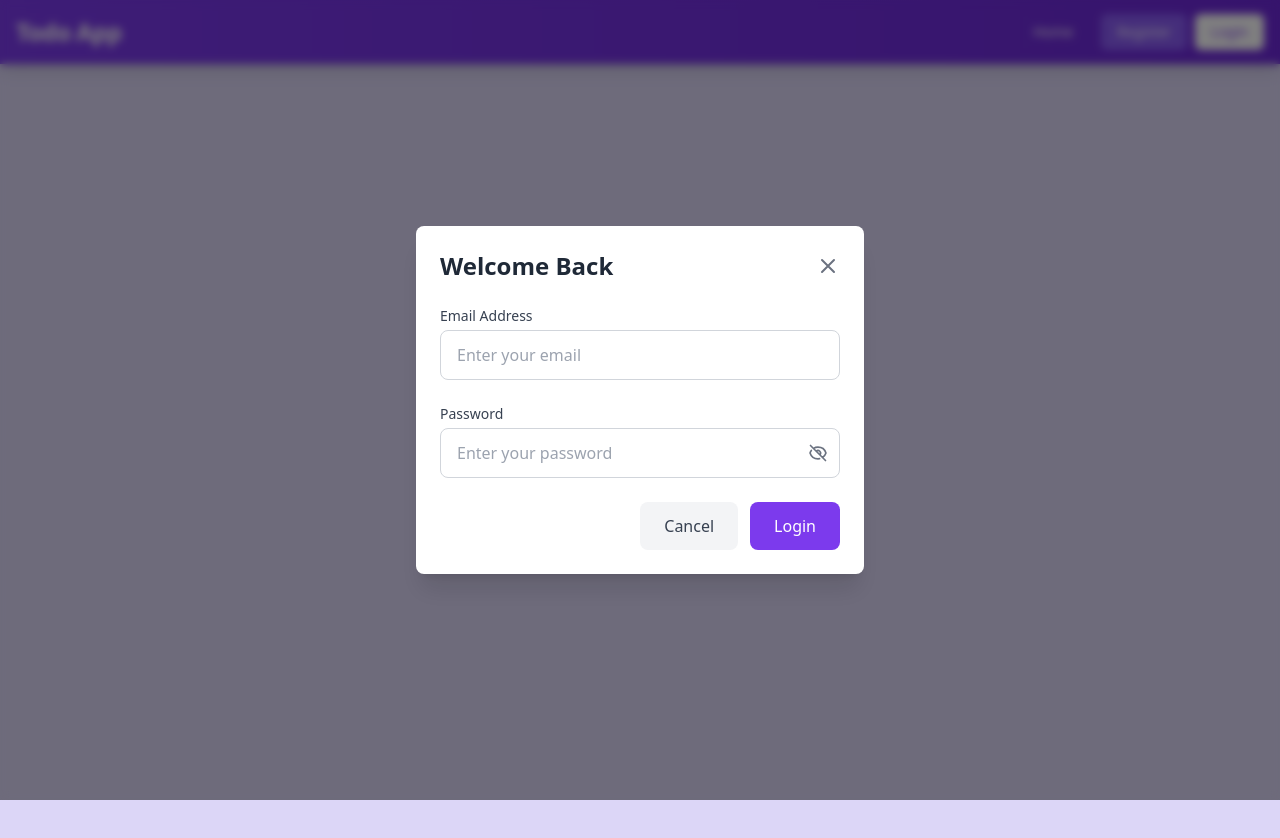
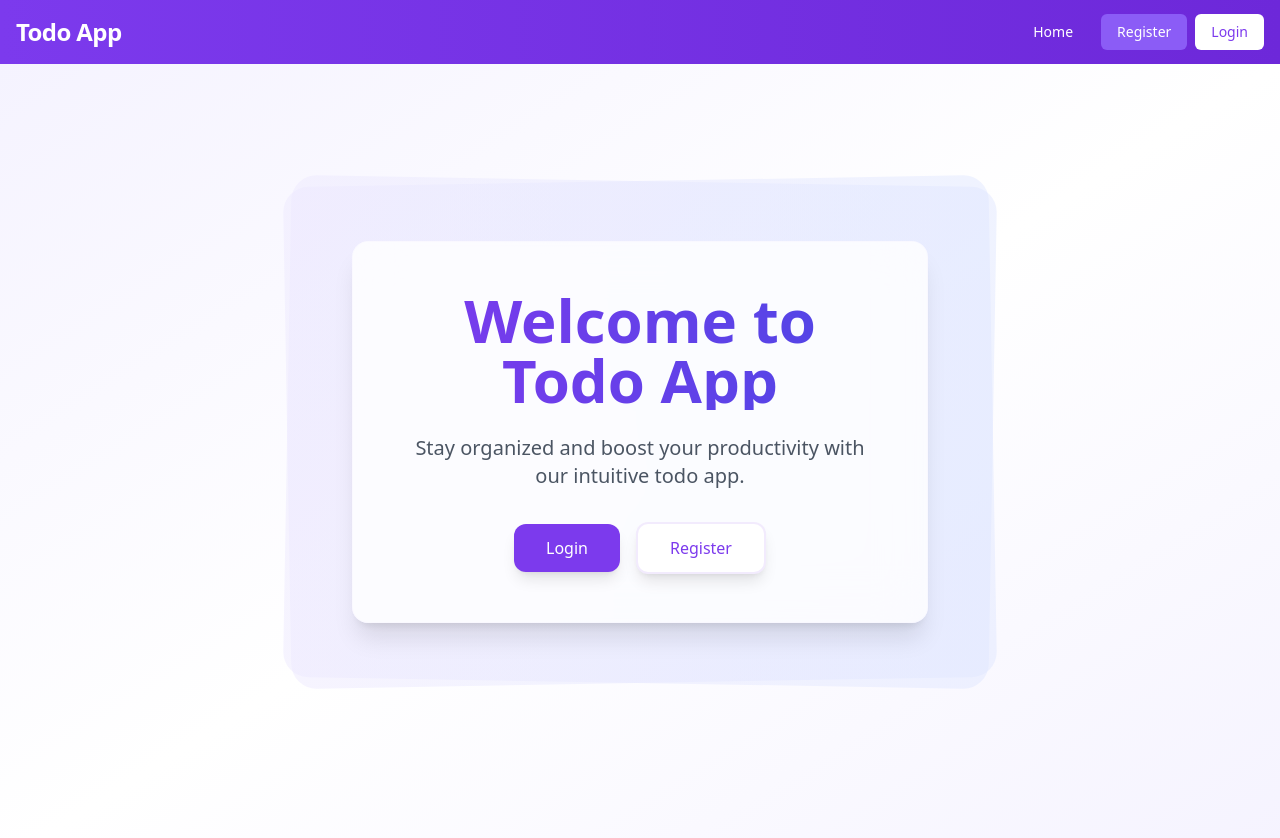
Before and after one commit to TusharVarshney18/Todo-App-Frontend, a React (Vite) app: page /login in a window 1280 px wide. Shown: the top 838 px of the page. Before the commit the page ends 800 px from the top, so only its background shows below. Built offline with nearby package versions, Linux system fonts and the light colour scheme.

Commit message:
added some code

```diff
--- a/src/App.jsx
+++ b/src/App.jsx
@@ -35,10 +35,9 @@ function App() {
       {/* Pass showLogin trigger */}
       <ToastContainer />
       <Routes>
-        <Route path="/" element={<Home />} />
+        <Route path="*" element={<Home />} />
         <Route path="/register" element={<Register />} />
         <Route path="/dashboard" element={<Dashboard />} />
-        <Route path="/login" element={<Login onClose={() => {}} />} />
         <Route path="/todos" element={<Todos />} /> {/* New Todos route */}
       </Routes>
       {/* Show Login Modal */}
--- a/src/components/Login.jsx
+++ b/src/components/Login.jsx
@@ -248,7 +248,8 @@ const Login = ({ onClose }) => {
 };
 
 Login.propTypes = {
-  onClose: PropTypes.func.isRequired,
+  onClose: PropTypes.func,
+  onLoginSuccess: PropTypes.func,
 };
 
 export default Login;
```
